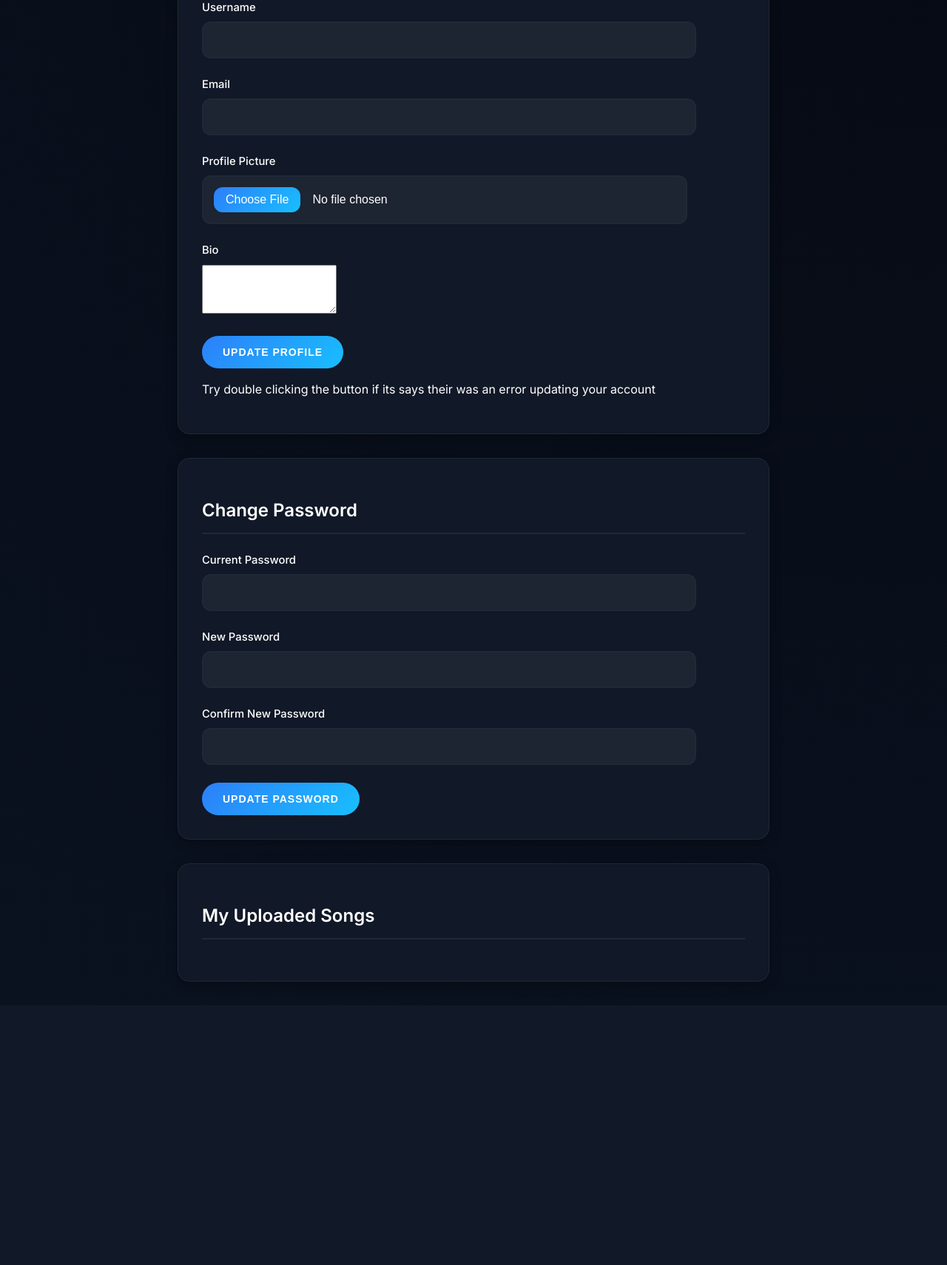
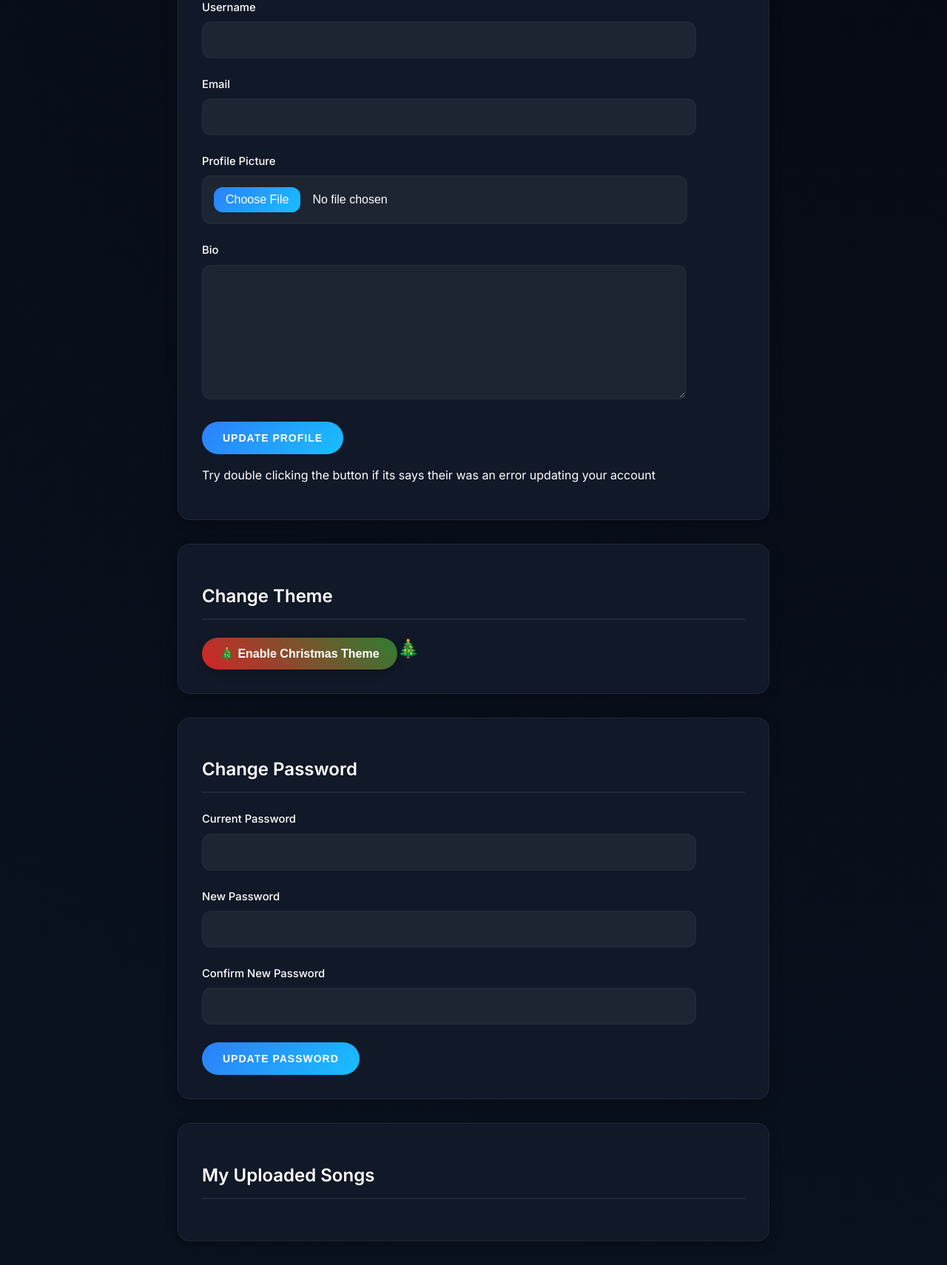
Before and after one commit to matsfxapp/main, a PHP site: page /settings in a window 1280 px wide. Shown: the part 401-2111 px from the top of the page at 74% size. Before the commit the page ends 1738 px from the top, so only its background shows below. Run offline with PHP 8.4, Linux system fonts and the light colour scheme; the visitor is signed in with stand-in values (Sample User, id 1); data that the repository does not hold is empty.

Commit message:
alpha_0_4_21
Added Christmas Theme

```diff
--- a/config.php
+++ b/config.php
@@ -1,4 +1,6 @@
 <?php
+require_once 'themes/theme-handler.php';
+
 define('DB_HOST', 'localhost:3306');
 define('DB_USER', 'mathis_1234554321');
 define('DB_PASS', 'h^k3Du464');
--- a/index.php
+++ b/index.php
@@ -90,6 +90,8 @@ foreach ($songs as $song) {
     <link rel="stylesheet" href="https://cdnjs.cloudflare.com/ajax/libs/font-awesome/5.15.3/css/all.min.css">
 	<link rel="stylesheet" href="css/player-style.css">
 	<link rel="stylesheet" href="css/index-artistsection.css">
+
+	<?php outputChristmasThemeCSS(); ?>
 </head>
 	    <style>
 		.sticky-banner {
--- a/login.php
+++ b/login.php
@@ -46,6 +46,8 @@ if ($_SERVER['REQUEST_METHOD'] === 'POST') {
     <title>Login - matSFX</title>
     <link href="https://fonts.googleapis.com/css2?family=Inter:wght@400;500;600&display=swap" rel="stylesheet">
     <link rel="stylesheet" href="style.css">
+
+	<?php outputChristmasThemeCSS(); ?>
 </head>
 <body>
     <div class="container">
--- a/register.php
+++ b/register.php
@@ -136,6 +136,8 @@ function sendVerificationEmail($email, $code) {
 	<link rel="icon" type="image/png" sizes="32x32" href="https://matsfx.com/app_logos/matsfx-logo-squared.png">
     <link href="https://fonts.googleapis.com/css2?family=Inter:wght@400;500;600&display=swap" rel="stylesheet">
     <link rel="stylesheet" href="style.css">
+
+	<?php outputChristmasThemeCSS(); ?>
 </head>
 <body>
     <div class="container">
--- a/settings.php
+++ b/settings.php
@@ -66,6 +66,108 @@ if ($_SERVER['REQUEST_METHOD'] === 'POST') {
     <link href="https://fonts.googleapis.com/css2?family=Inter:wght@400;500;600&display=swap" rel="stylesheet">
     <link rel="icon" type="image/png" sizes="32x32" href="https://matsfx.com/app_logos/matsfx-logo-squared.png">
     <link rel="stylesheet" href="style.css">
+	<style>
+		:root {
+			--primary-color: #2D7FF9;
+			--primary-hover: #1E6AD4;
+			--primary-light: rgba(45, 127, 249, 0.1);
+			--accent-color: #18BFFF;
+			--dark-bg: #0A1220;
+			--darker-bg: #060912;
+			--card-bg: #111827;
+			--card-hover: #1F2937;
+			--nav-bg: rgba(17, 24, 39, 0.95);
+			--light-text: #FFFFFF;
+			--gray-text: #94A3B8;
+			--border-color: #1F2937;
+			--border-radius: 12px;
+			--border-radius-lg: 16px;
+			--transition: all 0.3s cubic-bezier(0.4, 0, 0.2, 1);
+			--shadow-sm: 0 2px 8px rgba(0, 0, 0, 0.2);
+			--shadow-md: 0 4px 16px rgba(0, 0, 0, 0.3);
+			--shadow-lg: 0 8px 24px rgba(0, 0, 0, 0.4);
+		}
+
+		.form-group textarea {
+			width: 98%;
+			padding: 0.875rem 1.25rem;
+			border: 2px solid var(--border-color);
+			background-color: rgba(255, 255, 255, 0.05);
+			color: var(--light-text);
+			border-radius: var(--border-radius);
+			font-size: 1rem;
+			transition: var(--transition);
+			min-height: 150px;
+			height: 150px;
+			resize: vertical;
+			font-family: inherit;
+		}
+
+		.form-group textarea:focus {
+			outline: none;
+			border-color: var(--primary-color);
+			background-color: rgba(255, 255, 255, 0.08);
+			box-shadow: 0 0 0 4px var(--primary-light);
+		}
+
+		.christmas-toggle-btn {
+			position: relative;
+			padding: 12px 24px;
+			font-size: 16px;
+			font-weight: 600;
+			color: #fff;
+			background: linear-gradient(45deg, #D42426, #2E7D32);
+			border: none;
+			border-radius: 30px;
+			cursor: pointer;
+			overflow: hidden;
+			transition: all 0.3s ease;
+			box-shadow: 0 4px 15px rgba(0, 0, 0, 0.2);
+		}
+
+		.christmas-toggle-btn::before {
+			content: '';
+			position: absolute;
+			top: 0;
+			left: -100%;
+			width: 100%;
+			height: 100%;
+			background: linear-gradient(45deg, transparent, rgba(255, 255, 255, 0.2), transparent);
+			transition: 0.5s;
+		}
+
+		.christmas-toggle-btn:hover::before {
+			left: 100%;
+		}
+
+		.christmas-toggle-btn:hover {
+			transform: translateY(-2px);
+			box-shadow: 0 6px 20px rgba(0, 0, 0, 0.3);
+		}
+
+		/* Toggle Button Container */
+		.theme-toggle {
+			position: relative;
+			display: inline-block;
+		}
+
+		.theme-toggle::after {
+			content: '🎄';
+			position: absolute;
+			right: -30px;
+			top: 50%;
+			transform: translateY(-50%);
+			font-size: 24px;
+			animation: bounce 2s infinite;
+		}
+
+		@keyframes bounce {
+			0%, 100% { transform: translateY(-50%); }
+			50% { transform: translateY(-70%); }
+		}
+	</style>
+
+	<?php outputChristmasThemeCSS(); ?>
 </head>
 <body>
     <nav class="navbar">
@@ -108,15 +210,26 @@ if ($_SERVER['REQUEST_METHOD'] === 'POST') {
                     <input type="file" id="profile_picture" name="profile_picture" accept="image/*">
                 </div>
 
-                <div class="form-group">
-                    <label for="bio">Bio</label>
-                    <textarea id="bio" name="bio" maxlength="300" rows="4"><?php echo htmlspecialchars($user['bio'] ?? ''); ?></textarea>
-                </div>
+				<div class="form-group">
+					<label for="bio">Bio</label>
+					<textarea id="bio" name="bio" maxlength="300" rows="4"><?php
+						echo htmlspecialchars(isset($user['bio']) ? $user['bio'] : '');
+					?></textarea>
+				</div>
 
                 <button type="submit" name="update_profile" class="button">Update Profile</button>
                 <p>Try double clicking the button if its says their was an error updating your account</p>
             </form>
         </div>
+
+		<div class="settings-section">
+			<h2>Change Theme</h2>
+				<form method="POST" class="theme-toggle">
+					<button type="submit" name="toggle_christmas_theme" class="christmas-toggle-btn">
+						<?php echo isChristmasThemeEnabled() ? '🎄 Disable Christmas Theme' : '🎄 Enable Christmas Theme'; ?>
+					</button>
+				</form>
+		</div>
 
         <div class="settings-section">
             <h2>Change Password</h2>
--- a/song.php
+++ b/song.php
@@ -39,6 +39,8 @@ $shareable_link = "https://alpha.matsfx.com/song?song_id={$song_id}";
     <meta name="viewport" content="width=device-width, initial-scale=1.0">
     <title><?php echo $song_title; ?> - matSFX</title>
     <link rel="stylesheet" href="css/song-link-style.css">
+
+	<?php outputChristmasThemeCSS(); ?>
 </head>
 <body>
     <div class="song-container">
--- /dev/null
+++ b/themes/theme-handler.php
@@ -0,0 +1,114 @@
+<?php
+function isChristmasThemeEnabled() {
+    return isset($_COOKIE['christmas_theme']) && $_COOKIE['christmas_theme'] === 'enabled';
+}
+
+if (basename($_SERVER['PHP_SELF']) === 'settings.php' && isset($_POST['toggle_christmas_theme'])) {
+    if (isChristmasThemeEnabled()) {
+        setcookie('christmas_theme', '', time() - 3600, '/');
+    } else {
+        setcookie('christmas_theme', 'enabled', time() + (86400 * 30), '/');
+    }
+    header('Location: ' . $_SERVER['PHP_SELF']);
+    exit;
+}
+
+function outputChristmasThemeCSS() {
+    if (isChristmasThemeEnabled()) {
+        echo '<style>
+            :root {
+                --primary-color: #D42426;
+                --primary-hover: #B71C1C;
+                --primary-light: rgba(212, 36, 38, 0.1);
+                --accent-color: #2E7D32;
+                --dark-bg: #1C2834;
+                --darker-bg: #131E28;
+                --card-bg: #243447;
+                --card-hover: #2C3E50;
+                --nav-bg: rgba(36, 52, 71, 0.95);
+                --light-text: #F8F9FA;
+                --gray-text: #B8C5C5;
+                --border-color: #2C3E50;
+
+                /* Christmas-specific colors */
+                --christmas-red: #D42426;
+                --christmas-green: #2E7D32;
+                --christmas-gold: #FFD700;
+                --snow-white: #FFFFFF;
+            }
+
+            .snowflake {
+                position: fixed;
+                top: -10px;
+                animation: snowfall linear infinite;
+            }
+
+            @keyframes snowfall {
+                0% {
+                    transform: translateY(-10px) rotate(0deg);
+                }
+                100% {
+                    transform: translateY(100vh) rotate(360deg);
+                }
+            }
+
+            .card {
+                border: 1px solid var(--christmas-gold) !important;
+                box-shadow: 0 0 15px rgba(255, 215, 0, 0.1) !important;
+            }
+
+            a:not(.btn) {
+                color: var(--christmas-red);
+                transition: color 0.3s ease;
+            }
+
+            a:not(.btn):hover {
+                color: var(--christmas-green);
+            }
+
+            h1, h2, h3, h4, h5, h6 {
+                color: var(--christmas-red);
+                text-shadow: 1px 1px 2px rgba(0, 0, 0, 0.1);
+            }
+
+            .btn-primary {
+                background: linear-gradient(45deg, var(--christmas-red), var(--christmas-green));
+                border: none;
+                box-shadow: 0 4px 15px rgba(0, 0, 0, 0.2);
+            }
+
+            .btn-primary:hover {
+                transform: translateY(-2px);
+                box-shadow: 0 6px 20px rgba(0, 0, 0, 0.3);
+            }
+        </style>';
+
+        echo '<script>
+            function createSnowflakes() {
+                const snowflakesCount = 50;
+                const container = document.body;
+
+                for (let i = 0; i < snowflakesCount; i++) {
+                    const snowflake = document.createElement("div");
+                    snowflake.className = "snowflake";
+                    snowflake.style.left = `${Math.random() * 100}vw`;
+                    snowflake.style.opacity = Math.random();
+                    snowflake.style.animation = `snowfall ${Math.random() * 3 + 2}s linear infinite`;
+                    snowflake.innerHTML = "❄";
+                    snowflake.style.color = "rgba(255, 255, 255, 0.5)";
+                    snowflake.style.fontSize = `${Math.random() * 10 + 10}px`;
+                    container.appendChild(snowflake);
+                }
+            }
+
+            if (!document.getElementById("snowflakes-loaded")) {
+                createSnowflakes();
+                const marker = document.createElement("div");
+                marker.id = "snowflakes-loaded";
+                marker.style.display = "none";
+                document.body.appendChild(marker);
+            }
+        </script>';
+    }
+}
+?>
--- a/upload.php
+++ b/upload.php
@@ -49,6 +49,8 @@ if ($_SERVER['REQUEST_METHOD'] === 'POST') {
 	<link rel="icon" type="image/png" sizes="32x32" href="https://matsfx.com/app_logos/matsfx-logo-squared.png">
     <link href="https://fonts.googleapis.com/css2?family=Inter:wght@400;500;600&display=swap" rel="stylesheet">
     <link rel="stylesheet" href="style.css">
+
+	<?php outputChristmasThemeCSS(); ?>
 </head>
 <body>
     <nav class="navbar">
```
Also changed, not shown: artist.php (+7 -0 lines).
